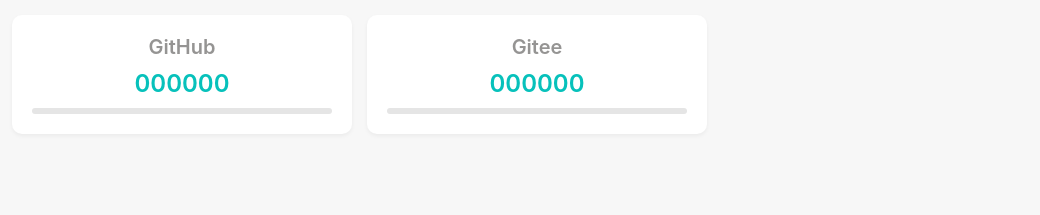
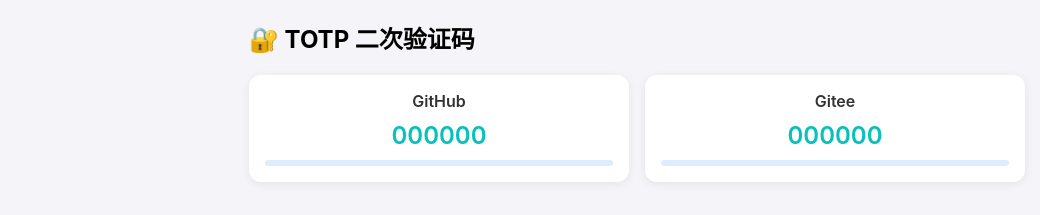
Before and after one commit to liuk1210/docs, a plain HTML site: page Totp.html in a window 1280 px wide. Shown: the whole page, without its empty margins (3-1043 px from the left). Drawn offline with Linux system fonts and the light colour scheme.

Commit message:
页面美化

```diff
--- a/Totp.html
+++ b/Totp.html
@@ -13,50 +13,72 @@
     <meta name="viewport" content="width=device-width, initial-scale=1.0">
     <title>TOTP 二次验证码</title>
     <style>
+        /* 全局设置防止水平滚动 */
+        html, body {
+            margin: 0;
+            padding: 0;
+            overflow-x: hidden;
+            width: 100%;
+            box-sizing: border-box;
+            -webkit-overflow-scrolling: touch; /* 平滑滚动体验 */
+        }
+
+        * {
+            box-sizing: inherit;
+        }
+
         body {
             font-family: -apple-system, BlinkMacSystemFont, "Segoe UI", Roboto, "Helvetica Neue", Arial, sans-serif;
-            background-color: #f7f7f7;
-            margin: 0;
-            padding: 15px;
+            background-color: #f5f5f9;
+        }
+
+        .container {
+            width: 100%;
+            max-width: 800px;
+            margin: auto;
+            padding: 0 12px 30px 12px;
+            box-sizing: border-box;
         }
 
         #totp-container {
-            display: flex;
-            flex-wrap: wrap;
-            gap: 15px;
+            display: grid;
+            grid-template-columns: repeat(auto-fit, minmax(160px, 1fr));
+            gap: 16px;
+            padding: 0;
+            margin: 0;
         }
 
         .totp-label {
-            background-color: #fff;
-            border-radius: 10px;
-            box-shadow: 0 2px 4px rgba(0, 0, 0, 0.05);
-            padding: 20px;
+            background-color: white;
+            border-radius: 12px;
+            box-shadow: 0 2px 10px rgba(0,0,0,0.07);
             text-align: center;
-            width: calc(50% - 15px);
-            max-width: 300px;
-            transition: transform 0.3s ease;
+            padding: 16px;
+            transition: all 0.3s ease-in-out;
         }
 
         .totp-label:hover {
-            transform: scale(1.02);
+            background-color: #b5ccf8;
+            transform: translateY(-4px) scale(1.02);
+            box-shadow: 0 6px 12px rgba(0, 0, 0, 0.1);
         }
 
         .totp-label h3 {
             margin: 0 0 10px 0;
-            color: rgba(92, 90, 89, 0.65);
-            font-size: 20px;
+            color: #333;
+            font-size: 1rem;
             font-weight: 600;
         }
 
         .totp-label p {
             margin: 0;
-            font-size: 24px;
+            font-size: 1.5rem;
             color: #07c1bb;
             font-weight: 600;
         }
 
         .progress-bar {
-            background-color: #e5e5e5;
+            background-color: #deecff;
             border-radius: 10px;
             height: 6px;
             margin-top: 10px;
@@ -74,7 +96,10 @@
 </head>
 
 <body>
-<div id="totp-container"></div>
+<div class="container">
+    <h2 class="title">🔐 TOTP 二次验证码</h2>
+    <div id="totp-container"></div>
+</div>
 
 <script>
     const timeStep = 30;
```
